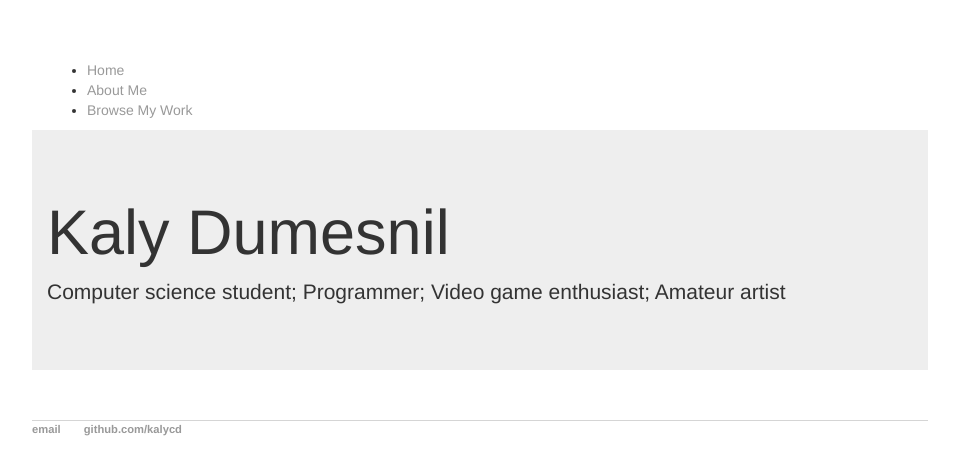
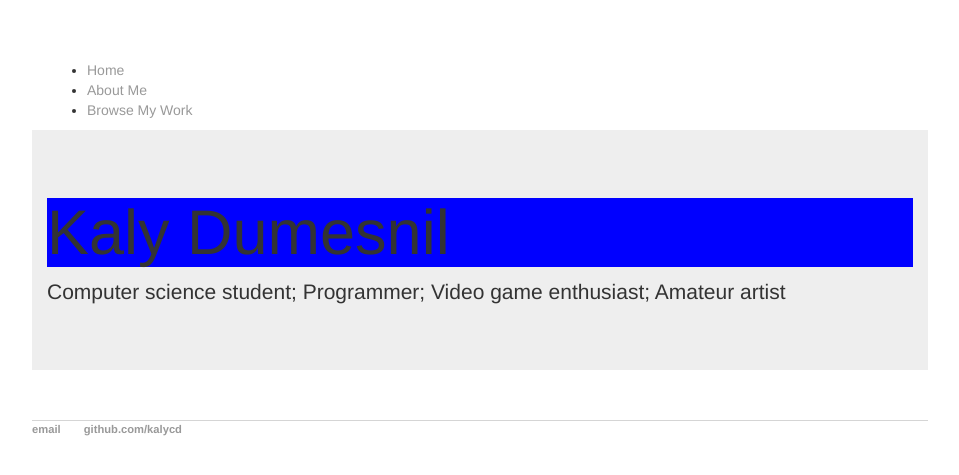
Before and after one commit to kalycd/kalycd.github.io, a Jekyll site: the page built from index.html, in a window 1280 px wide. Shown: the top 475 px of the page, without its empty margins (160-1119 px from the left). Built offline with Jekyll 4.4.1, drawn with Linux system fonts in a browser that asks for light colours.

Commit message:
Update main.css

```diff
--- a/css/main.css
+++ b/css/main.css
@@ -20,6 +20,7 @@ a:hover {
     text-decoration: underline;
 }
 h1 {
+    background-color: blue;
     font-size: 3em;
     font-family:'Helvetica', 'Arial', 'Sans-Serif';
 }
```
